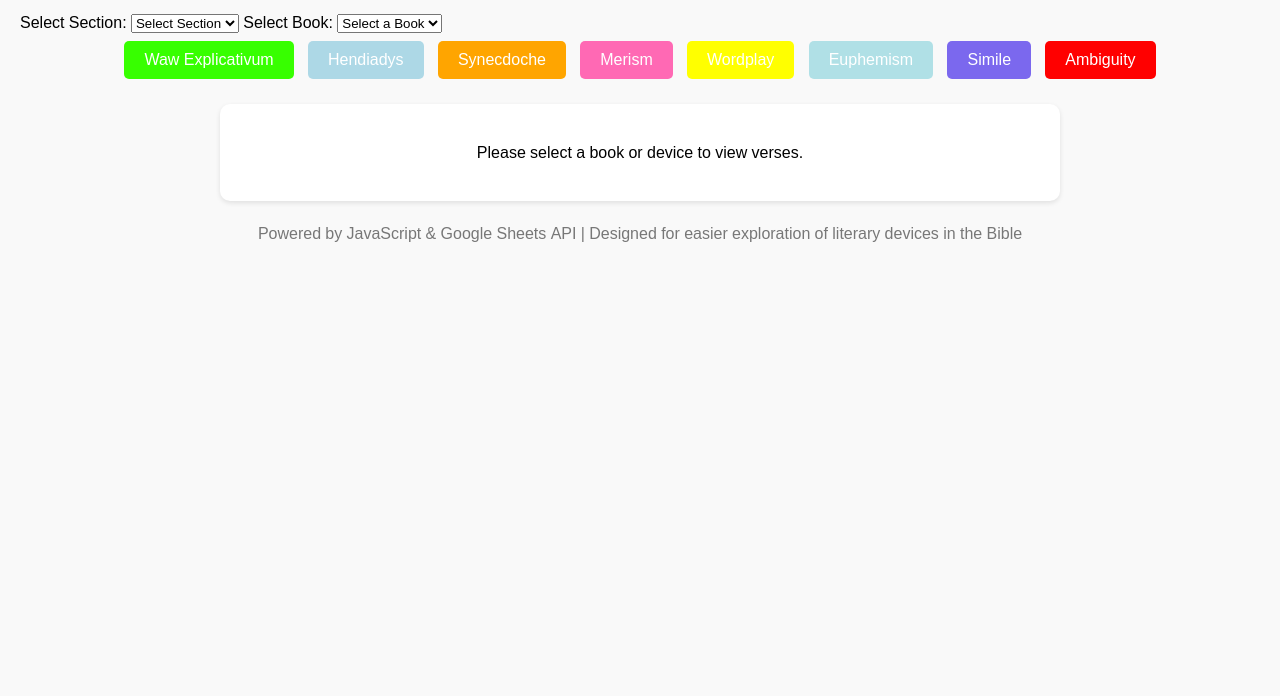
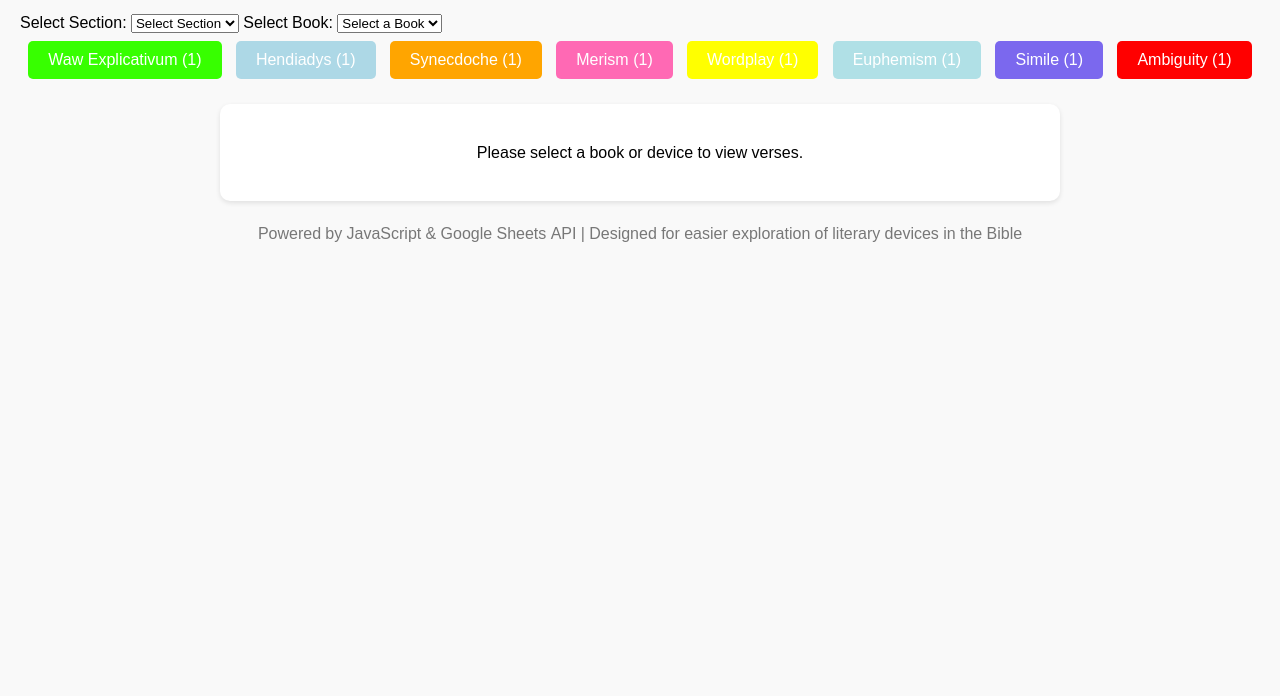
Before and after one commit to Matthewjmiller07/LiteraryBible, a plain HTML site: page index.html in a window 1280 px wide. Shown: the part 104-800 px from the top of the page. Drawn offline with Linux system fonts and the light colour scheme; no server answers.

Commit message:
added more filters

```diff
--- a/index.html
+++ b/index.html
@@ -157,14 +157,30 @@
     </div>
 
     <div class="filter-buttons">
-        <button class="device-waw-explicativum" onclick="filterByDevice('waw-explicativum')">Waw Explicativum</button>
-        <button class="device-hendiadys" onclick="filterByDevice('hendiadys')">Hendiadys</button>
-        <button class="device-synecdoche" onclick="filterByDevice('synecdoche')">Synecdoche</button>
-        <button class="device-merism" onclick="filterByDevice('merism')">Merism</button>
-        <button class="device-wordplay" onclick="filterByDevice('wordplay')">Wordplay</button>
-        <button class="device-euphemism" onclick="filterByDevice('euphemism')">Euphemism</button>
-        <button class="device-simile" onclick="filterByDevice('simile')">Simile</button>
-        <button class="device-ambiguity" onclick="filterByDevice('ambiguity')">Ambiguity</button>
+        <button class="device-waw-explicativum" onclick="filterByDevice('waw-explicativum')">
+            Waw Explicativum (<span id="count-waw-explicativum">0</span>)
+        </button>
+        <button class="device-hendiadys" onclick="filterByDevice('hendiadys')">
+            Hendiadys (<span id="count-hendiadys">0</span>)
+        </button>
+        <button class="device-synecdoche" onclick="filterByDevice('synecdoche')">
+            Synecdoche (<span id="count-synecdoche">0</span>)
+        </button>
+        <button class="device-merism" onclick="filterByDevice('merism')">
+            Merism (<span id="count-merism">0</span>)
+        </button>
+        <button class="device-wordplay" onclick="filterByDevice('wordplay')">
+            Wordplay (<span id="count-wordplay">0</span>)
+        </button>
+        <button class="device-euphemism" onclick="filterByDevice('euphemism')">
+            Euphemism (<span id="count-euphemism">0</span>)
+        </button>
+        <button class="device-simile" onclick="filterByDevice('simile')">
+            Simile (<span id="count-simile">0</span>)
+        </button>
+        <button class="device-ambiguity" onclick="filterByDevice('ambiguity')">
+            Ambiguity (<span id="count-ambiguity">0</span>)
+        </button>
     </div>
 
     <div class="verses">
@@ -1097,7 +1113,28 @@ function displayVersesForRange(range) {
 }
 
 
+function updateDeviceCounts() {
+    // List of all devices
+    const devices = [
+        'waw-explicativum',
+        'hendiadys',
+        'synecdoche',
+        'merism',
+        'wordplay',
+        'euphemism',
+        'simile',
+        'ambiguity'
+    ];
 
+    // Loop through each device and count the occurrences
+    devices.forEach(device => {
+        const count = document.querySelectorAll(`.device-${device}`).length;
+        document.getElementById(`count-${device}`).innerText = count;
+    });
+}
+
+// Call the function to update the counts
+updateDeviceCounts();
 
     </script>
 </body>
```
